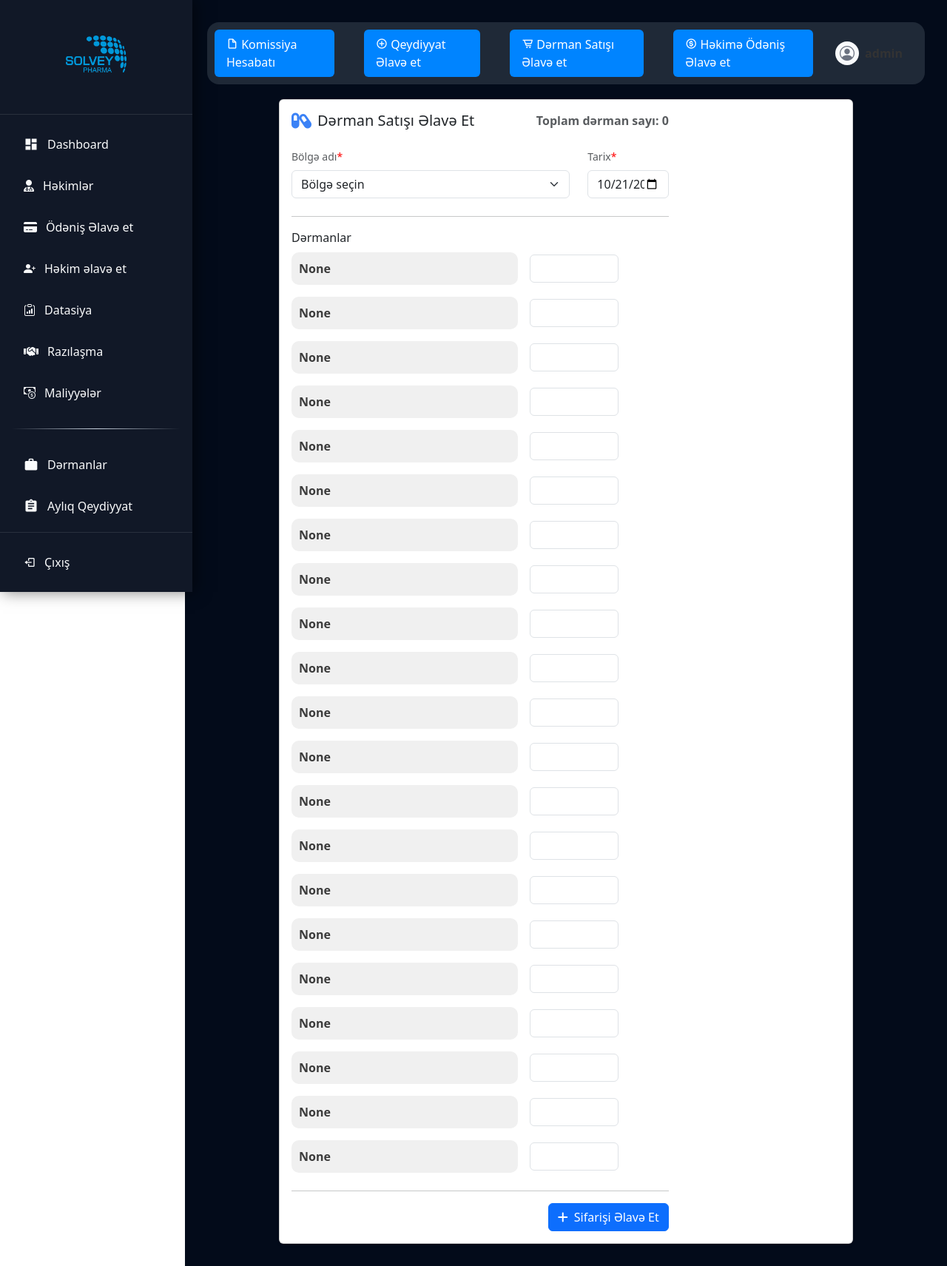
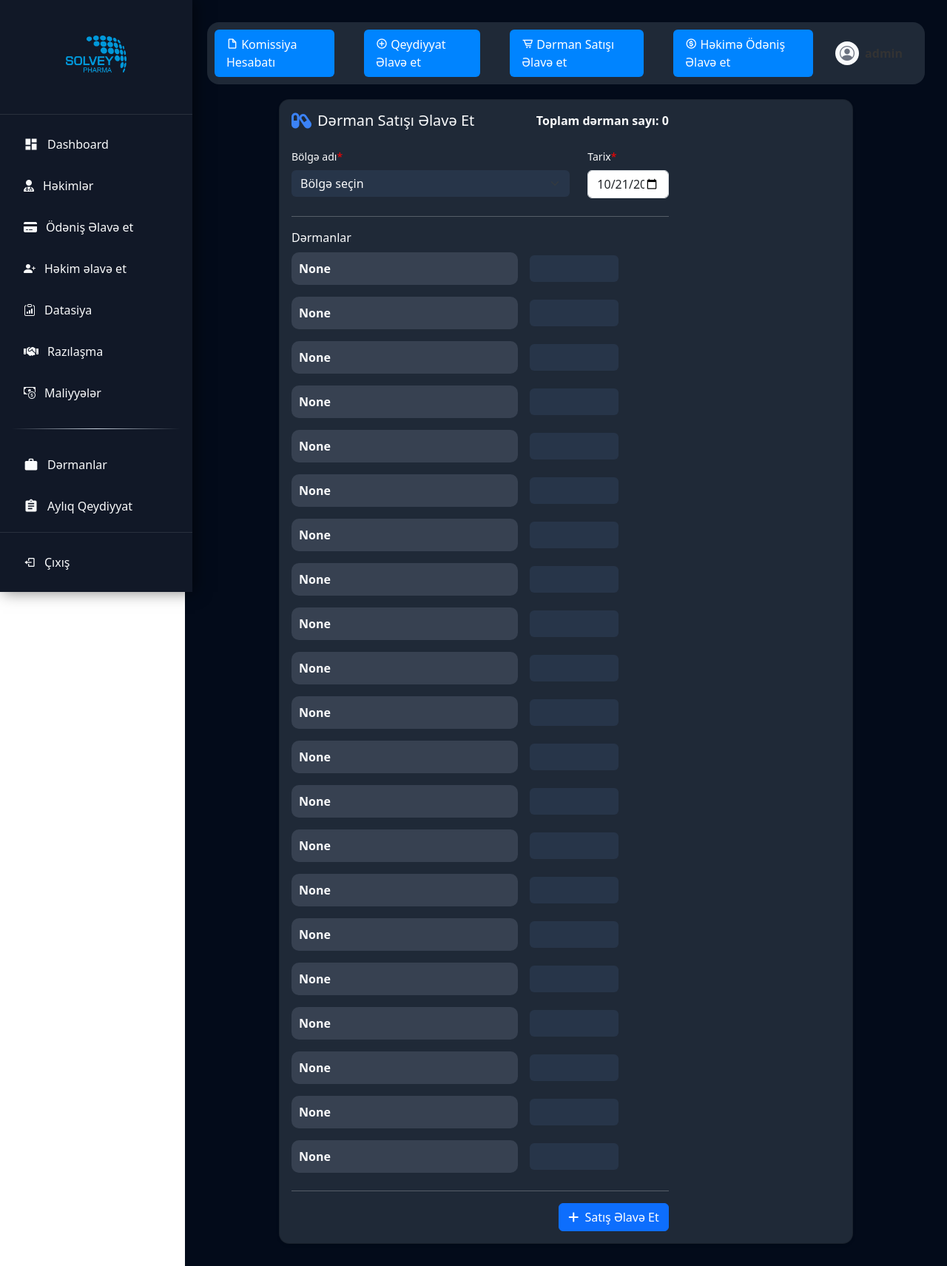
Before and after one commit to kamandaragasafli/solvey-admin, a Django app: page /reports/addsells/ in a window 1280 px wide. Shown: the whole page at 74% size. Run offline with Django 5.2, Linux system fonts and the light colour scheme; a user stored in the database is signed in; data comes from the database, SQL or seed files in the repository; some libraries are stand-ins or nearby versions.

Commit message:
Pagination

```diff
--- a/config/doctors/views.py
+++ b/config/doctors/views.py
@@ -823,7 +823,7 @@ def ajax_region_data(request):
     name_filter = request.GET.get("name_filter")
     month = request.GET.get("month")
     page = request.GET.get("page", 1)  # Pagination parametri
-    per_page = 10  # Hər səhifədə 10 nəticə
+    per_page = 30  # Hər səhifədə 10 nəticə
 
     try:
         region_id = int(region_id)
--- a/config/templates/crud/add-sales.html
+++ b/config/templates/crud/add-sales.html
@@ -4,7 +4,7 @@
 
 <form method="POST" action="{% url 'add-sell' %}">
   {% csrf_token %}
-  <div class="card shadow-sm" style="width: 80%; margin: auto;">
+  <div class="card shadow-sm" style="width: 80%; margin: auto; background-color: #1f2937; color: #f9fafb; border-radius: 14px;">
   <div style="width: 70%">
     <div class="card-body">
 
@@ -15,15 +15,15 @@
           <h5 class="card-title mb-0">Dərman Satışı Əlavə Et</h5>
         </div>
         <div class="text-end">
-          <strong class="text-muted">Toplam dərman sayı: <span id="total-count">0</span></strong>
+          <strong class="">Toplam dərman sayı: <span id="total-count">0</span></strong>
         </div>
       </div>
 
       <!-- Bölgə və Tarix -->
       <div class="row mb-4">
         <div class="col-md-9">
-          <label for="pharm" class="form-label small text-muted">Bölgə adı<span style="color:red">*</span></label>
-          <select id="aptek-adi" name="region" class="form-select">
+          <label for="pharm" class="form-label small">Bölgə adı<span style="color:red">*</span></label>
+          <select id="aptek-adi" name="region" class="form-select" style="background-color: #273549; color: #f9fafb; border: none;">
             <option selected disabled>Bölgə seçin</option>
             {% for r in region_all %}
               <option value="{{ r.id }}">{{ r.region_name }}</option>
@@ -31,7 +31,7 @@
           </select>
         </div>
         <div class="col-md-3">
-          <label for="tarix" class="form-label small text-muted">Tarix<span style="color:red">*</span></label>
+          <label for="tarix" class="form-label small">Tarix<span style="color:red">*</span></label>
           <input type="date" name="date" value="{% now 'Y-m-d' %}" class="form-control" />
         </div>
       </div>
@@ -45,14 +45,14 @@
           <div class="d-flex mb-3 justify-content-start align-items-center">
             <!-- Dərman adı düymə kimi -->
             <button type="button" class="fs-6 fw-bold me-3"
-              style="width: 60%; background-color: #f0f0f0; border-radius: 10px; border: none; padding: 10px; color: #3b3b3bff; text-align: left; display: block;"
+              style="width: 60%; background-color: #374151; border-radius: 10px; border: none; padding: 10px; color: #f9fafb; display: block; text-align: left;"
               disabled>
               {{ d.med_full_name }}
             </button>
 
             <!-- Say inputu -->
             <div style="width: 120px;">
-              <input type="number" name="quantity_{{ d.id }}" class="form-control" min="0" />
+              <input type="number" name="quantity_{{ d.id }}" class="form-control" min="0" style="background-color: #273549; color: #f9fafb; border: none;" />
             </div>
           </div>
         {% endfor %}
@@ -63,7 +63,7 @@
       <!-- Əməliyyat düyməsi -->
       <div class="d-flex justify-content-end">
         <button type="submit" class="btn btn-primary">
-          <i class="fa-solid fa-plus me-1"></i> Sifarişi Əlavə Et
+          <i class="fa-solid fa-plus me-1"></i> Satış Əlavə Et
         </button>
       </div>
 
```
Also changed, not shown: config/export/views.py (+13 -30 lines).
